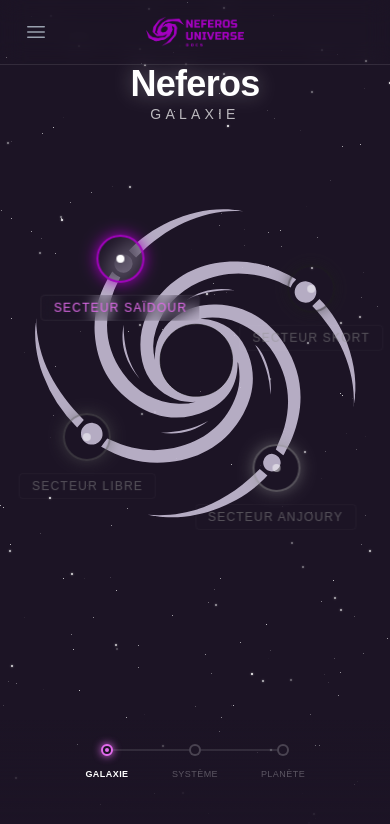
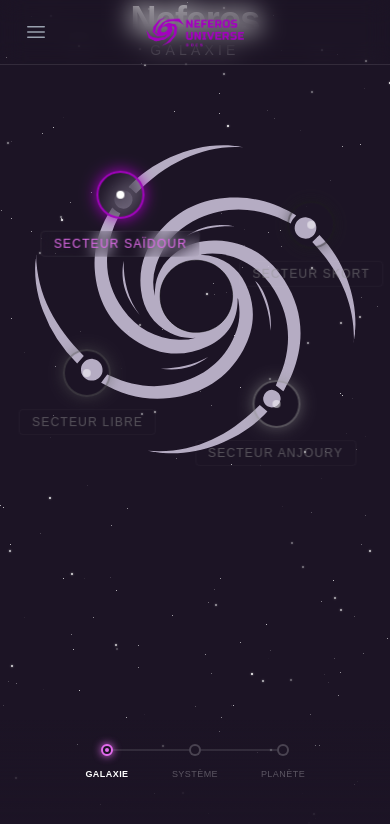
Before and after one commit to val555/neferos-explorer, a React (Vite) app: page / in a window 390 px wide. Shown: the top 824 px of the page. Built offline with nearby package versions, Linux system fonts and the light colour scheme; a web font is replaced by a local one.

Commit message:
fix(MainLayout): disable global CSS stars on PlanetPage to avoid conflict with Three.js stars

```diff
--- a/src/layouts/MainLayout.jsx
+++ b/src/layouts/MainLayout.jsx
@@ -1,16 +1,24 @@
-import { Outlet } from 'react-router-dom';
+import { Outlet, useLocation } from 'react-router-dom';
 import Navbar from '../components/layout/Navbar';
 import Breadcrumb from '../components/layout/Breadcrumb';
 import StarBackground from '../components/background/StarBackground';
 
 const MainLayout = () => {
+  const location = useLocation();
+  // On masque les étoiles HTML globales uniquement sur la page Planète
+  // car elle possède son propre fond étoilé 3D (Three.js)
+  const isPlanetPage = location.pathname.includes('/planet/');
+
   return (
     <div className="relative w-full min-h-screen bg-neferos-bg-dark text-white overflow-hidden">
 
       {/* 1. FOND (Layer 0) - Fixe */}
-      <div className="fixed inset-0 z-0 pointer-events-none">
-        <StarBackground />
-      </div>
+      {/* Rendu conditionnel : Pas d'étoiles CSS sur la page Planète */}
+      {!isPlanetPage && (
+        <div className="fixed inset-0 z-0 pointer-events-none">
+          <StarBackground />
+        </div>
+      )}
 
       {/* 2. UI NAVIGATION (Layer 50) - Fixe */}
       <div className="fixed top-0 left-0 w-full z-50">
@@ -22,7 +30,7 @@
 
       {/* 4. ZONE DE CONTENU (Layer 10) - Scrollable */}
       {/* Mobile: pt-0 (le contenu gère son espacement) / Desktop: pt-24 (espace pour header + breadcrumb) */}
-      <main className="relative z-10 w-full min-h-screen pt-16 md:pt-24 px-4 pb-10">
+      <main className="relative z-10 w-full min-h-screen pt-0 md:pt-24 px-4 pb-10">
         <Outlet />
       </main>
 
```
